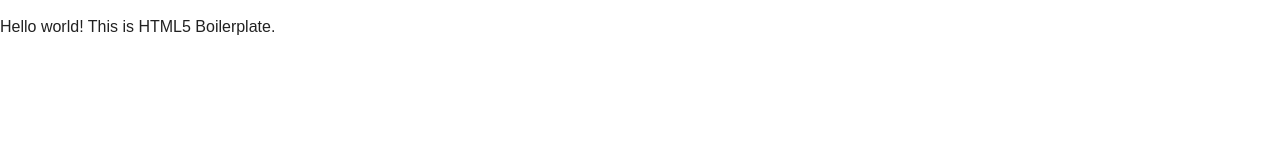
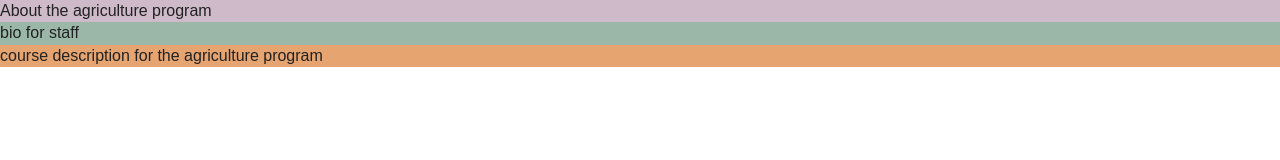
Before and after one commit to elijahglz/mhs-agriculture-leadership, a plain HTML site: page index.html in a window 1280 px wide. Drawn offline with Linux system fonts and the light colour scheme.

Commit message:
added div classes

```diff
--- a/index.html
+++ b/index.html
@@ -9,13 +9,29 @@
 
         <link rel="stylesheet" href="css/normalize.min.css">
         <link rel="stylesheet" href="css/main.css">
+        <script src="js/main.js"></script>
+        <script src="js/vendor/modernizr-2.8.3.min.js"></script>
+        <style>
+            div.about {
+               background-color: #cebac9;
 
-        <script src="js/vendor/modernizr-2.8.3.min.js"></script>
+            }
+            div.bio {
+                background-color: #9bb7a7;
+            }
+            div.course {
+                background-color: #e5a470;
+            }
+
+
+
+        </style>
+
+
     </head>
     <body>
-
-        <p>Hello world! This is HTML5 Boilerplate.</p>
-
-        <script src="js/main.js"></script>
+        <div class="about">About the agriculture program</div>
+        <div class="bio">bio for staff</div>
+        <div class="course">course description for the agriculture program</div>
     </body>
 </html>
```
